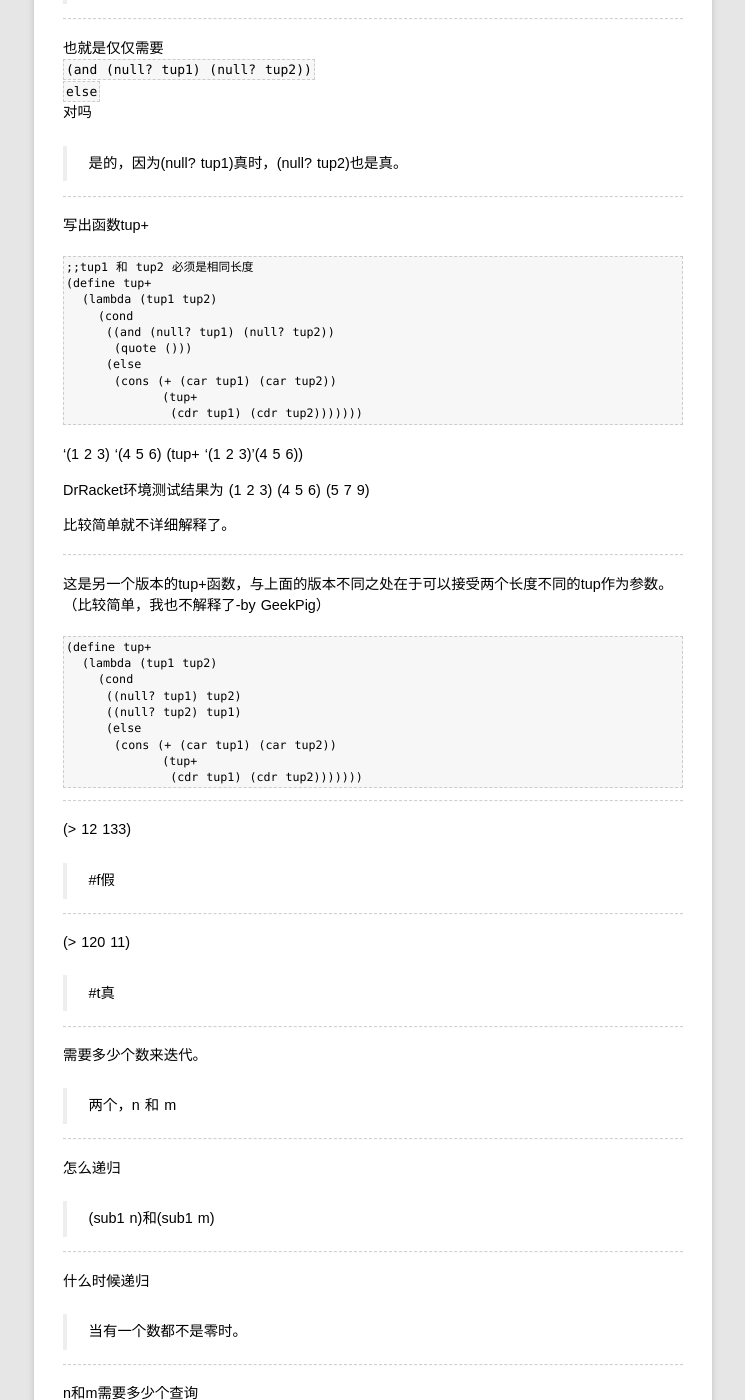
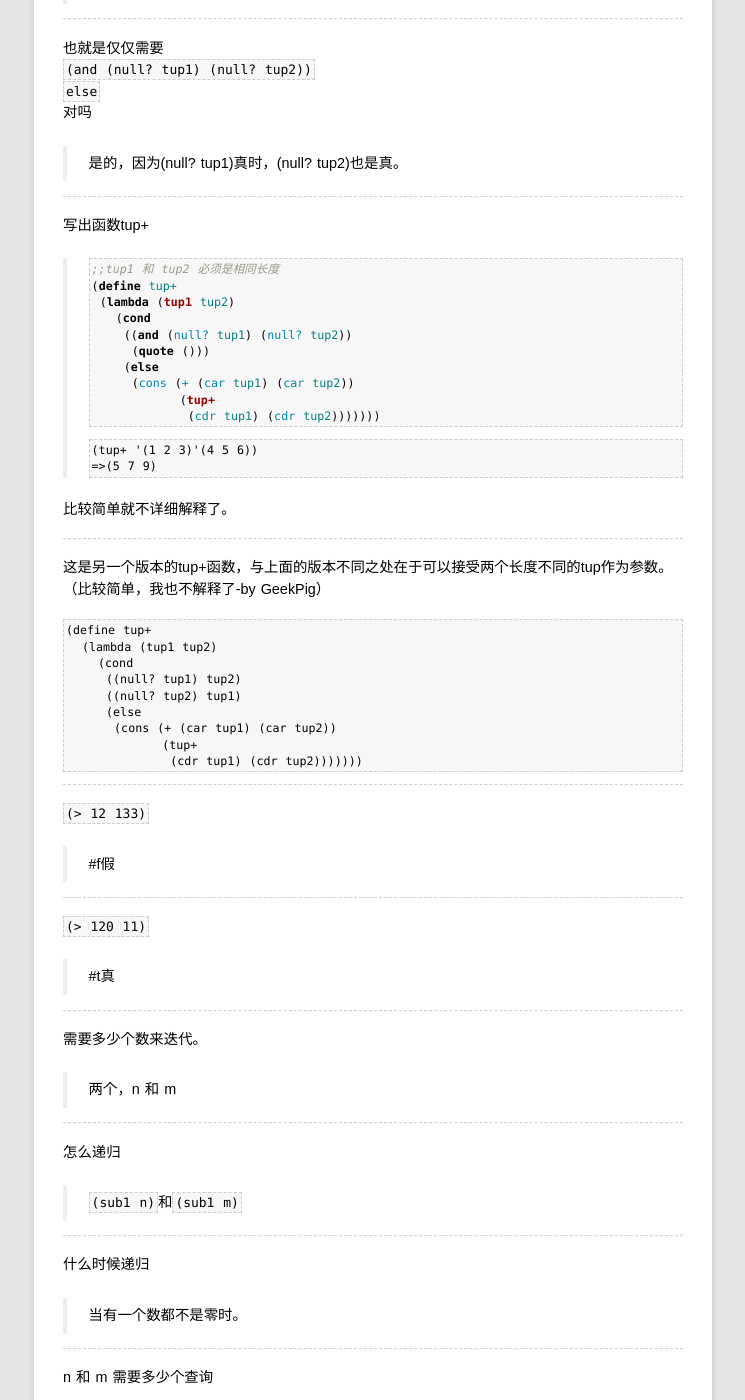
Before and after one commit to rhuichao/uternet.github.io, a Jekyll site: the page built from TLS/04.md, in a window 1280 px wide and 1400 px high, scrolled down 10678 px. Shown: the whole window, without its empty margins (267-1012 px from the left). Built offline with Jekyll 4.4.1, drawn with Linux system fonts in a browser that asks for light colours; some web fonts are replaced; Markdown is read by kramdown in place of the engine named in the settings; some of the changed text lies outside the part shown.

Commit message:
new document posted

````diff
--- a/TLS/04.md
+++ b/TLS/04.md
@@ -625,27 +625,23 @@ else
 
 写出函数tup+
 
-```
-;;tup1 和 tup2 必须是相同长度
-(define tup+
-  (lambda (tup1 tup2)
-    (cond
-     ((and (null? tup1) (null? tup2))
-      (quote ()))
-     (else
-      (cons (+ (car tup1) (car tup2))
-            (tup+
-             (cdr tup1) (cdr tup2)))))))
-```
-
-'(1 2 3)
-'(4 5 6)
-(tup+ '(1 2 3)'(4 5 6))
-
-DrRacket环境测试结果为
-(1 2 3)
-(4 5 6)
-(5 7 9)
+>```scheme
+>;;tup1 和 tup2 必须是相同长度
+>(define tup+
+>  (lambda (tup1 tup2)
+>    (cond
+>     ((and (null? tup1) (null? tup2))
+>      (quote ()))
+>     (else
+>      (cons (+ (car tup1) (car tup2))
+>            (tup+
+>             (cdr tup1) (cdr tup2)))))))
+>```
+>
+>```
+>(tup+ '(1 2 3)'(4 5 6))
+>=>(5 7 9)
+>```
 
 比较简单就不详细解释了。
 
@@ -667,16 +663,16 @@ DrRacket环境测试结果为
 
 --------------
 
-(> 12 133)
+`(> 12 133)`
 
 >\#f假
 
 --------------
 
 
-(> 120 11)
+`(> 120 11)`
 
->#t真
+>\#t真
 
 --------------
 
@@ -688,7 +684,7 @@ DrRacket环境测试结果为
 
 怎么递归
 
->(sub1 n)和(sub1 m)
+>`(sub1 n)`和`(sub1 m)`
 
 --------------
 
@@ -698,9 +694,9 @@ DrRacket环境测试结果为
 
 --------------
 
-n和m需要多少个查询
+n 和 m 需要多少个查询
 
->三个(zero? n), (zero? m),以及else
+>三个`(zero? n)`, `(zero? m)`,以及`else`
 
 --------------
 
@@ -711,14 +707,14 @@ n和m需要多少个查询
 
 >下面这个对吗
 
-```
-(define >
-  (lambda (n m)
-    (cond
-      ((zero? m) #t)
-      ((zero? n) #f)
-      (else (> (sub1 n) (sub1) m)))))
-```
+>```scheme
+>(define >
+>  (lambda (n m)
+>    (cond
+>      ((zero? m) #t)
+>      ((zero? n) #f)
+>      (else (> (sub1 n) (sub1) m)))))
+>```
 
 --------------
 
````
